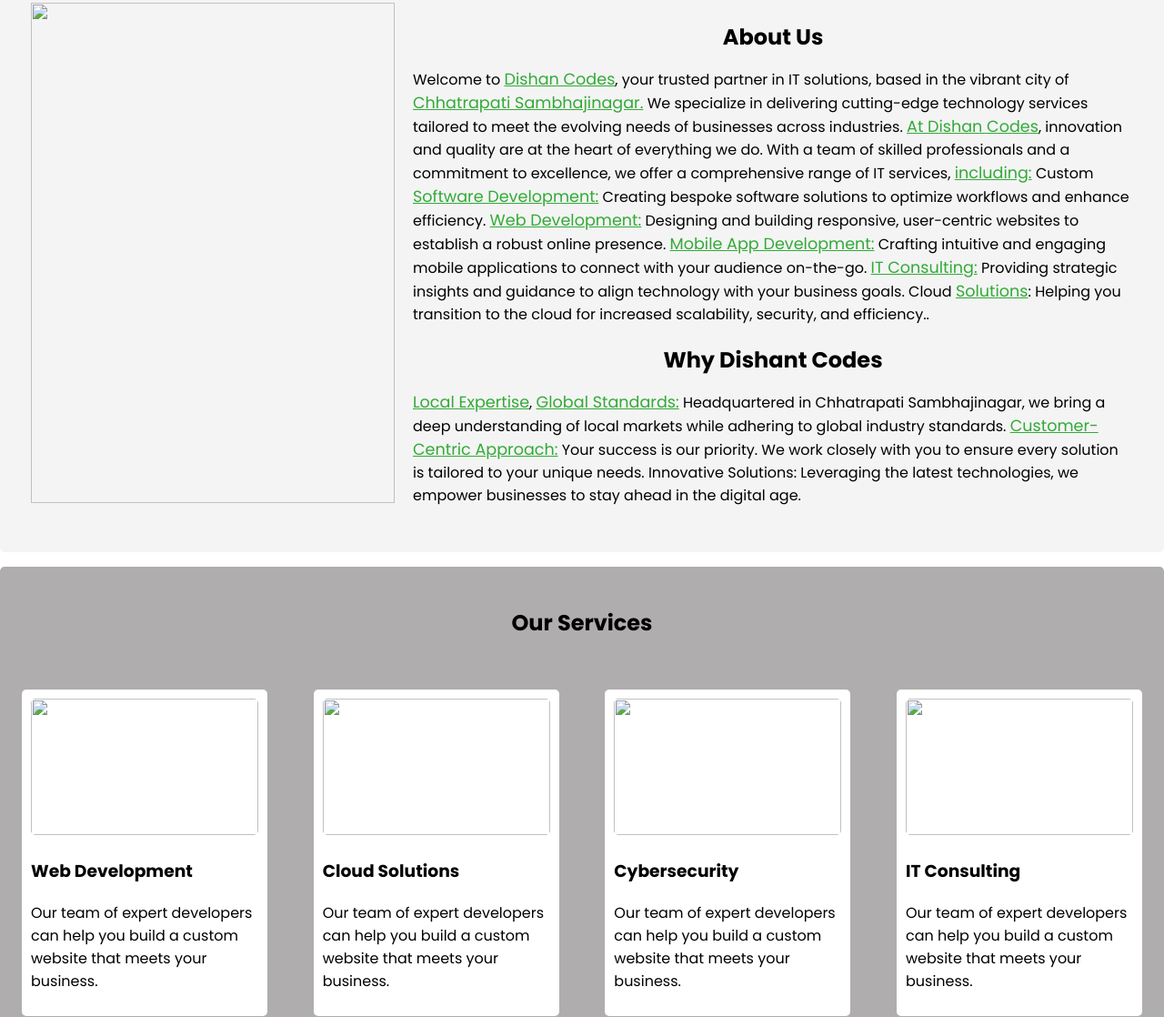
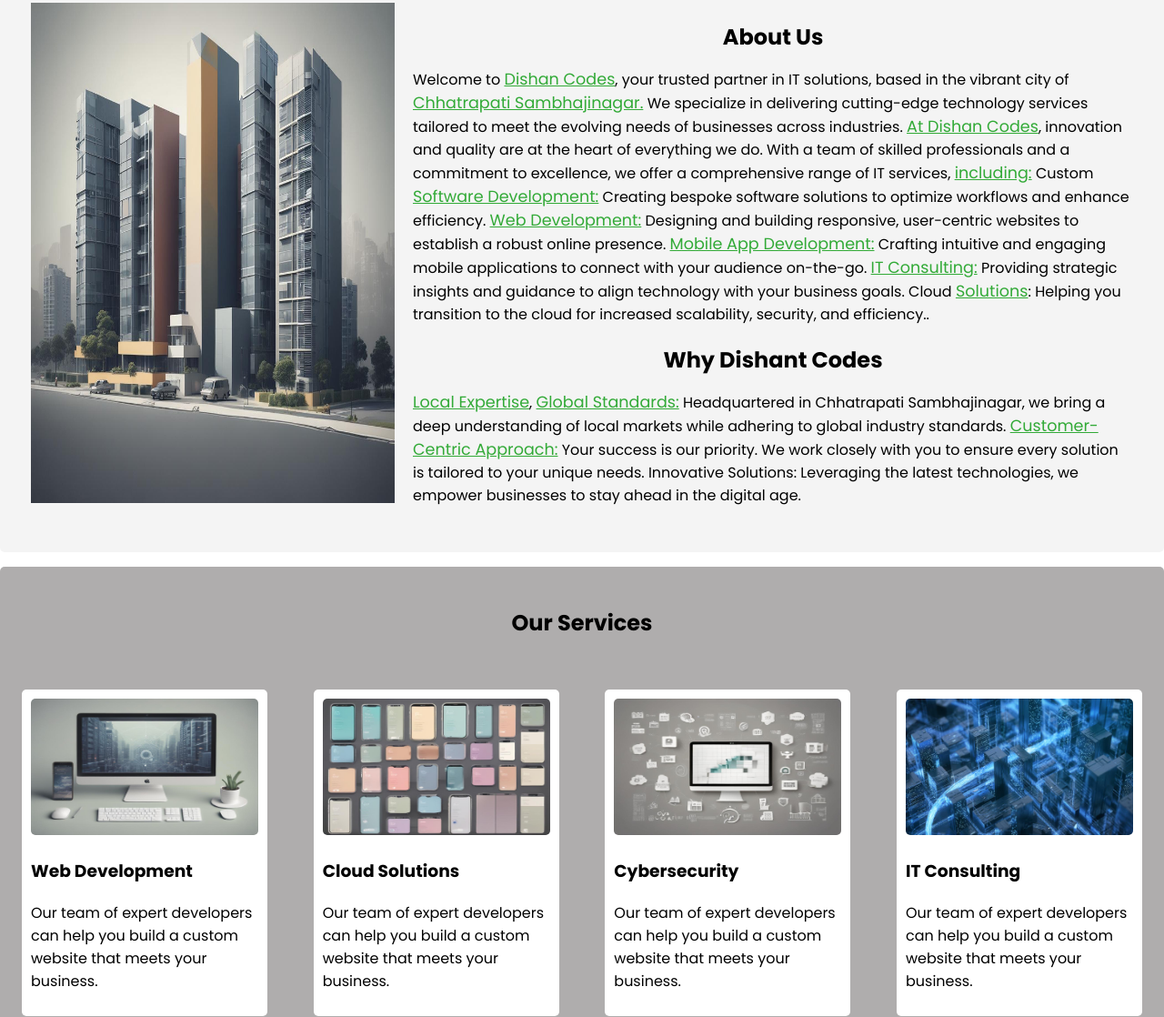
Before and after one commit to bhagwan6629/IT-Services-webpage, a plain HTML site: page index.html in a window 1280 px wide. Shown: the part 606-1724 px from the top of the page at 91% size. Drawn offline with Linux system fonts and the light colour scheme; files whose address does not match are found by name; a web font is replaced by a local one.

Commit message:
Update index.html
change the path of the images

```diff
--- a/index.html
+++ b/index.html
@@ -62,7 +62,7 @@
     <section id="about">
       <div class="main-container1">
         <div class="col1">
-          <img src="/Project2/images/srvc-about.jpeg" alt="" />
+          <img src="/IT-Services-webpage/images/srvc-about.jpeg" alt="" />
         </div>
         <div class="col2">
           <h2>About Us</h2>
@@ -104,7 +104,7 @@
         <h2>Our Services</h2>
         <div class="services-div">
           <div class="service-box">
-            <img src="/Project2/images/srvc-srvc1.jpeg" alt="" />
+            <img src="/IT-Services-webpage/images/srvc-srvc1.jpeg" alt="" />
             <h3>Web Development</h3>
             <p>
               Our team of expert developers can help you build a custom website
@@ -113,7 +113,7 @@
           </div>
 
           <div class="service-box">
-            <img src="/Project2/images/srvc-srvc2.jpeg" alt="" />
+            <img src="/IT-Services-webpage/images/srvc-srvc2.jpeg" alt="" />
             <h3>Cloud Solutions</h3>
             <p>
               Our team of expert developers can help you build a custom website
@@ -122,7 +122,7 @@
           </div>
 
           <div class="service-box">
-            <img src="/Project2/images/srvc-srvc3.jpeg" alt="" />
+            <img src="/IT-Services-webpage/images/srvc-srvc3.jpeg" alt="" />
             <h3>Cybersecurity</h3>
             <p>
               Our team of expert developers can help you build a custom website
@@ -131,7 +131,7 @@
           </div>
 
           <div class="service-box">
-            <img src="/Project2/images/srvc5.jpg" alt="" />
+            <img src="/IT-Services-webpage/images/srvc5.jpg" alt="" />
             <h3>IT Consulting</h3>
             <p>
               Our team of expert developers can help you build a custom website
```
